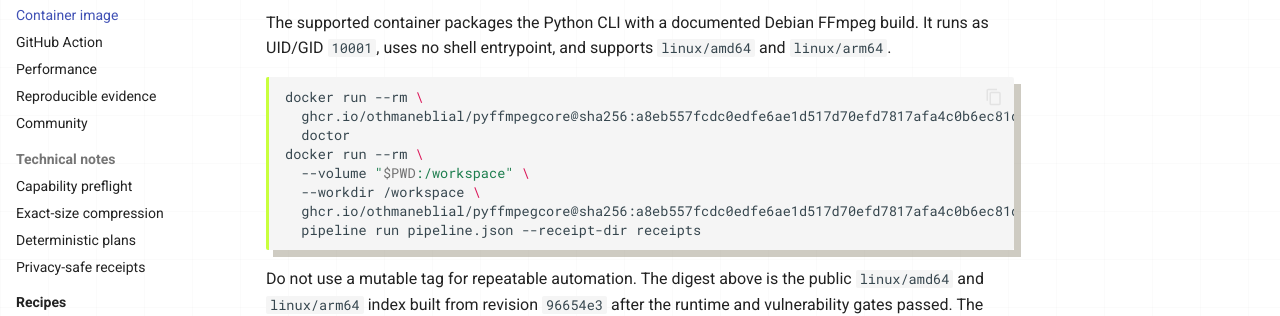
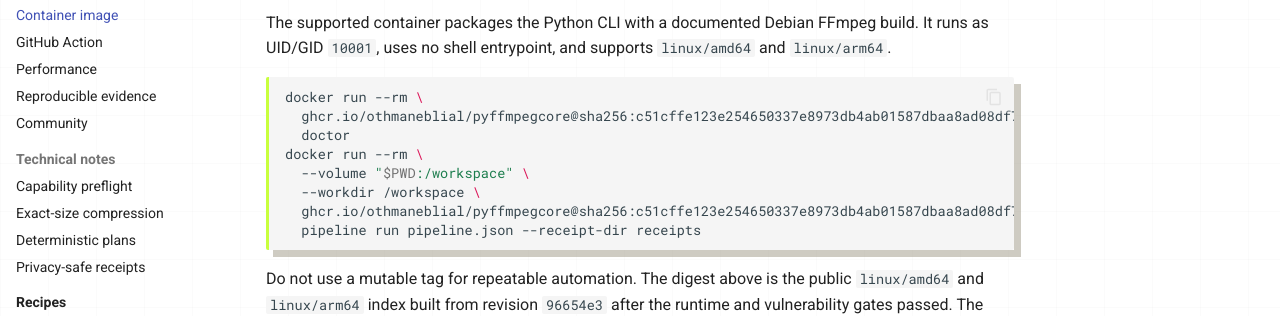
Before and after one commit to OthmaneBlial/pyffmpegcore, an MkDocs documentation site: the page built from docs/container.md, in a window 1280 px wide and 900 px high. Shown: the part 367-683 px from the top of the window. Built offline with MkDocs 1.6.1 and Material for MkDocs 9.7.7, drawn with Linux system fonts in a browser that asks for light colours; some of the changed text lies outside the part shown.

````diff
--- a/action.yml
+++ b/action.yml
@@ -58,7 +58,7 @@ runs:
       shell: bash
       run: '"$GITHUB_ACTION_PATH/scripts/run_pipeline_action.sh"'
       env:
-        PYFFMPEGCORE_ACTION_IMAGE: ghcr.io/othmaneblial/pyffmpegcore@sha256:a8eb557fcdc0edfe6ae1d517d70efd7817afa4c0b6ec81d08080f3de53be210c
+        PYFFMPEGCORE_ACTION_IMAGE: ghcr.io/othmaneblial/pyffmpegcore@sha256:c51cffe123e254650337e8973db4ab01587dbaa8ad08df77fee3c1ca3c08e5ca
         PYFFMPEGCORE_ACTION_PIPELINE: ${{ inputs.pipeline }}
         PYFFMPEGCORE_ACTION_VARIABLES: ${{ inputs.environment }}
         PYFFMPEGCORE_ACTION_RECEIPT_DIR: ${{ inputs.receipt-dir }}
--- a/docs/container.md
+++ b/docs/container.md
@@ -6,12 +6,12 @@ build. It runs as UID/GID `10001`, uses no shell entrypoint, and supports
 
 ```bash
 docker run --rm \
-  ghcr.io/othmaneblial/pyffmpegcore@sha256:a8eb557fcdc0edfe6ae1d517d70efd7817afa4c0b6ec81d08080f3de53be210c \
+  ghcr.io/othmaneblial/pyffmpegcore@sha256:c51cffe123e254650337e8973db4ab01587dbaa8ad08df77fee3c1ca3c08e5ca \
   doctor
 docker run --rm \
   --volume "$PWD:/workspace" \
   --workdir /workspace \
-  ghcr.io/othmaneblial/pyffmpegcore@sha256:a8eb557fcdc0edfe6ae1d517d70efd7817afa4c0b6ec81d08080f3de53be210c \
+  ghcr.io/othmaneblial/pyffmpegcore@sha256:c51cffe123e254650337e8973db4ab01587dbaa8ad08df77fee3c1ca3c08e5ca \
   pipeline run pipeline.json --receipt-dir receipts
 ```
 
@@ -79,7 +79,7 @@ docker build --file Containerfile --tag pyffmpegcore:local .
 docker run --rm pyffmpegcore:local smoke-test --json
 
 gh attestation verify \
-  oci://ghcr.io/othmaneblial/pyffmpegcore@sha256:a8eb557fcdc0edfe6ae1d517d70efd7817afa4c0b6ec81d08080f3de53be210c \
+  oci://ghcr.io/othmaneblial/pyffmpegcore@sha256:c51cffe123e254650337e8973db4ab01587dbaa8ad08df77fee3c1ca3c08e5ca \
   --repo OthmaneBlial/pyffmpegcore
 ```
 
--- a/docs/javascripts/site.js
+++ b/docs/javascripts/site.js
@@ -2,7 +2,7 @@
   "use strict";
 
   const installCommand =
-    "pipx install git+https://github.com/OthmaneBlial/pyffmpegcore.git@2c1405a5a3f96b5fa30e713e51bfa61b5aa84834";
+    "pipx install git+https://github.com/OthmaneBlial/pyffmpegcore.git@04d1e7051295bbcc4fa137c1214bbf340bf5c4c0";
 
   async function copyText(value) {
     if (window.navigator?.clipboard?.writeText) {
````
Also changed, not shown: README.md (+1 -1 lines), docs/github-action.md (+1 -1 lines), docs/installation.md (+4 -4 lines), docs/quickstart.md (+1 -1 lines), research_pyffmpegcore_launch/findings_python.md (+1 -1 lines), 2 other files.
